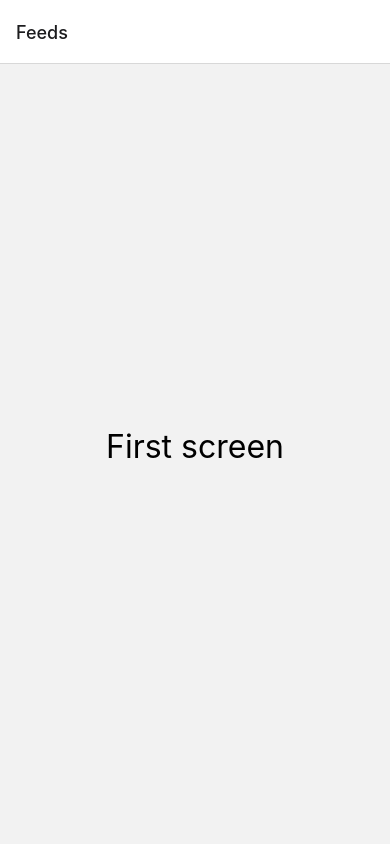
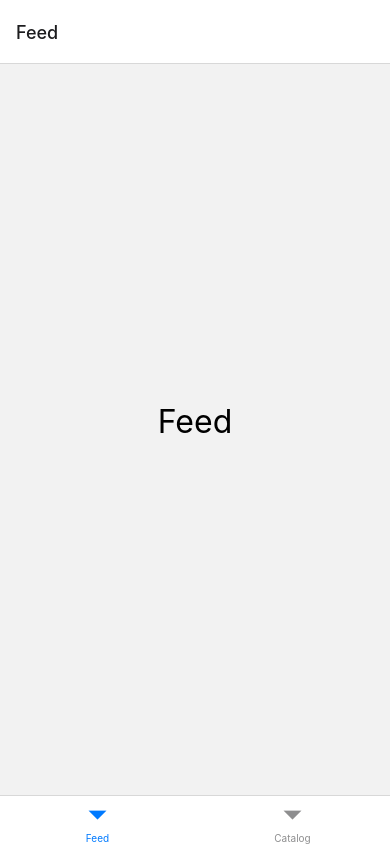
Before and after one commit to Yitzhak-Njenga/hello-world-React-Native-, a React Native app: screen / in a window 390 px wide. Built offline with nearby package versions, Linux system fonts and the light colour scheme.

Commit message:
Tab navigation

```diff
--- a/App.js
+++ b/App.js
@@ -1,21 +1,32 @@
 import React from 'react';
 import { StyleSheet, Text, View } from 'react-native';
 import { NavigationContainer } from '@react-navigation/native';
-import { createStackNavigator } from '@react-navigation/stack';
+import { createBottomTabNavigator } from '@react-navigation/bottom-tabs';
 
 const FeedScreen = () => (
-   <View style={styles.layout}>
-    <Text style={styles.title}>First screen</Text>
+  <View style={styles.layout}>
+    <Text style={styles.title}>Feed</Text>
   </View>
-)
+);
 
-const Stack = createStackNavigator();
+const CatalogScreen = () => (
+  <View style={styles.layout}>
+    <Text style={styles.title}>Catalog</Text>
+  </View>
+);
+
+const Tab = createBottomTabNavigator();
+
+export const AppNavigator = () => (
+  <Tab.Navigator>
+    <Tab.Screen name="Feed" component={FeedScreen} />
+    <Tab.Screen name="Catalog" component={CatalogScreen} />
+  </Tab.Navigator>
+);
 
 const App = () => (
   <NavigationContainer>
-    <Stack.Navigator>
-  <Stack.Screen name="Feeds" component={FeedScreen} />
-    </Stack.Navigator>
+    <AppNavigator />
   </NavigationContainer>
 );
 
```
